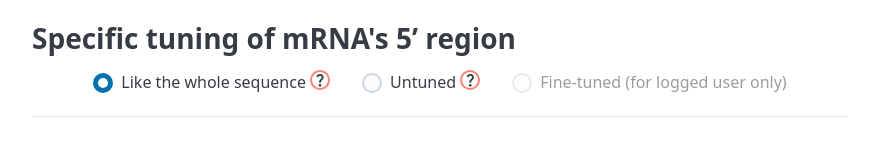
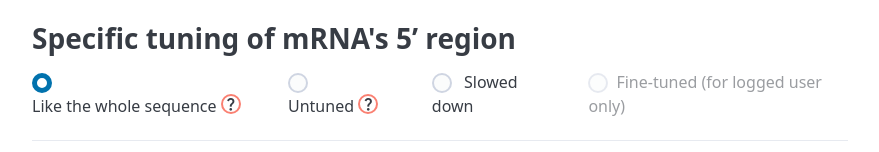
Before and after one commit to tbonnabaud/expressinhost_web, a Vue app in the folder frontend/: page /tuning in a window 1280 px wide. Shown: the part 1244-1396 px from the top of the page, without its empty margins (200-1079 px from the left). Built offline with nearby package versions, Linux system fonts and the light colour scheme; no server answers.

Commit message:
Add slowed down mode input on interface

```diff
--- a/frontend/src/components/tuning-form/FivePrimeRegionTuning.vue
+++ b/frontend/src/components/tuning-form/FivePrimeRegionTuning.vue
@@ -1,12 +1,17 @@
 <script setup lang="ts">
 import { computed, ref, watch } from 'vue'
 import { store } from '@/lib/store'
-import type { PartialUntuningMode, FineTuningMode } from '@/lib/interfaces'
+import type {
+  PartialUntuningMode,
+  FineTuningMode,
+  SlowedDownMode,
+  FivePrimeRegionTuningMode,
+} from '@/lib/interfaces'
 import ToolTip from '@/components/ToolTip.vue'
 import UtrSequenceInput from './five-prime-region/UtrSequenceInput.vue'
 
 const mode = ref<string | null>(null)
-const model = defineModel<PartialUntuningMode | FineTuningMode | null>()
+const model = defineModel<FivePrimeRegionTuningMode | null>()
 
 const isGuest = computed(() => store.currentUser.value === null)
 
@@ -24,6 +29,8 @@ watch(mode, value => {
       codon_window_size: 5,
       utr: '',
     } as FineTuningMode
+  } else if (value == 'slowed_down') {
+    model.value = { mode: value, slowed_down_codon_number: 5 } as SlowedDownMode
   } else {
     console.error(`Invalid ${value} mode.`)
   }
@@ -58,6 +65,20 @@ watch(mode, value => {
             tuning has taken place).
           </template>
         </ToolTip>
+      </label>
+    </div>
+
+    <div>
+      <label>
+        <input type="radio" value="slowed_down" v-model="mode" />
+        Slowed down
+        <!-- <ToolTip>
+          Slowed down
+          <span class="material-icons question-marks">question_mark</span>
+          <template #tooltip>
+            TODO
+          </template>
+        </ToolTip> -->
       </label>
     </div>
 
@@ -106,6 +127,25 @@ watch(mode, value => {
   </div>
 
   <div
+    id="partialUntuningModeOptions"
+    v-else-if="mode == 'slowed_down' && model"
+  >
+    <div class="input-range" v-if="'slowed_down_codon_number' in model">
+      <label>
+        Number of slowed down codons =
+        {{ model.slowed_down_codon_number }} codons
+      </label>
+      <input
+        type="range"
+        min="1"
+        max="50"
+        step="1"
+        v-model="model.slowed_down_codon_number"
+      />
+    </div>
+  </div>
+
+  <div
     id="fineTuningModeOptions"
     v-else-if="!isGuest && mode == 'fine_tuning' && model"
   >
--- a/frontend/src/lib/interfaces.ts
+++ b/frontend/src/lib/interfaces.ts
@@ -53,6 +53,16 @@ export interface FineTuningMode {
   utr: string
 }
 
+export interface SlowedDownMode {
+  mode: 'slowed_down'
+  slowed_down_codon_number: number
+}
+
+export type FivePrimeRegionTuningMode =
+  | PartialUntuningMode
+  | FineTuningMode
+  | SlowedDownMode
+
 export interface RestrictionSite {
   enzyme: string
   sequence: string
@@ -67,7 +77,7 @@ export interface RunTrainingForm {
   mode: string
   slow_speed_threshold: number
   conservation_threshold: number | null
-  five_prime_region_tuning: PartialUntuningMode | FineTuningMode | null
+  five_prime_region_tuning: FivePrimeRegionTuningMode | null
   restriction_sites: RestrictionSite[]
   send_email: boolean
 }
@@ -108,7 +118,7 @@ export interface Result {
   slow_speed_threshold: number
   conservation_threshold: number | null
   host_codon_table: CodonTable
-  five_prime_region_tuning: PartialUntuningMode | FineTuningMode | null
+  five_prime_region_tuning: FivePrimeRegionTuningMode | null
   restriction_sites: RestrictionSite[] | null
 }
 
@@ -123,7 +133,7 @@ export interface ResultWithId {
   slow_speed_threshold: number
   conservation_threshold: number | null
   host_codon_table: CodonTable
-  five_prime_region_tuning: PartialUntuningMode | FineTuningMode | null
+  five_prime_region_tuning: FivePrimeRegionTuningMode | null
   restriction_sites: RestrictionSite[] | null
 }
 
```
